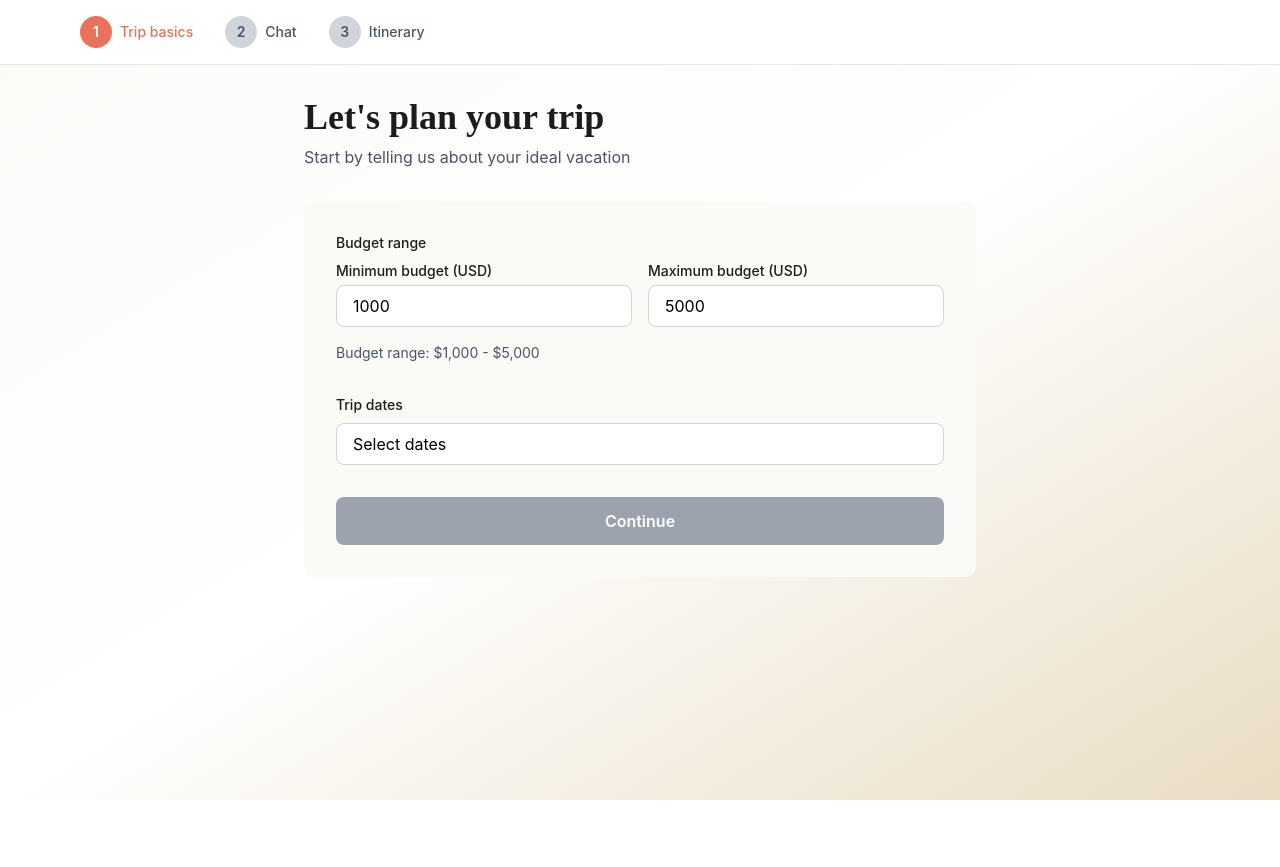
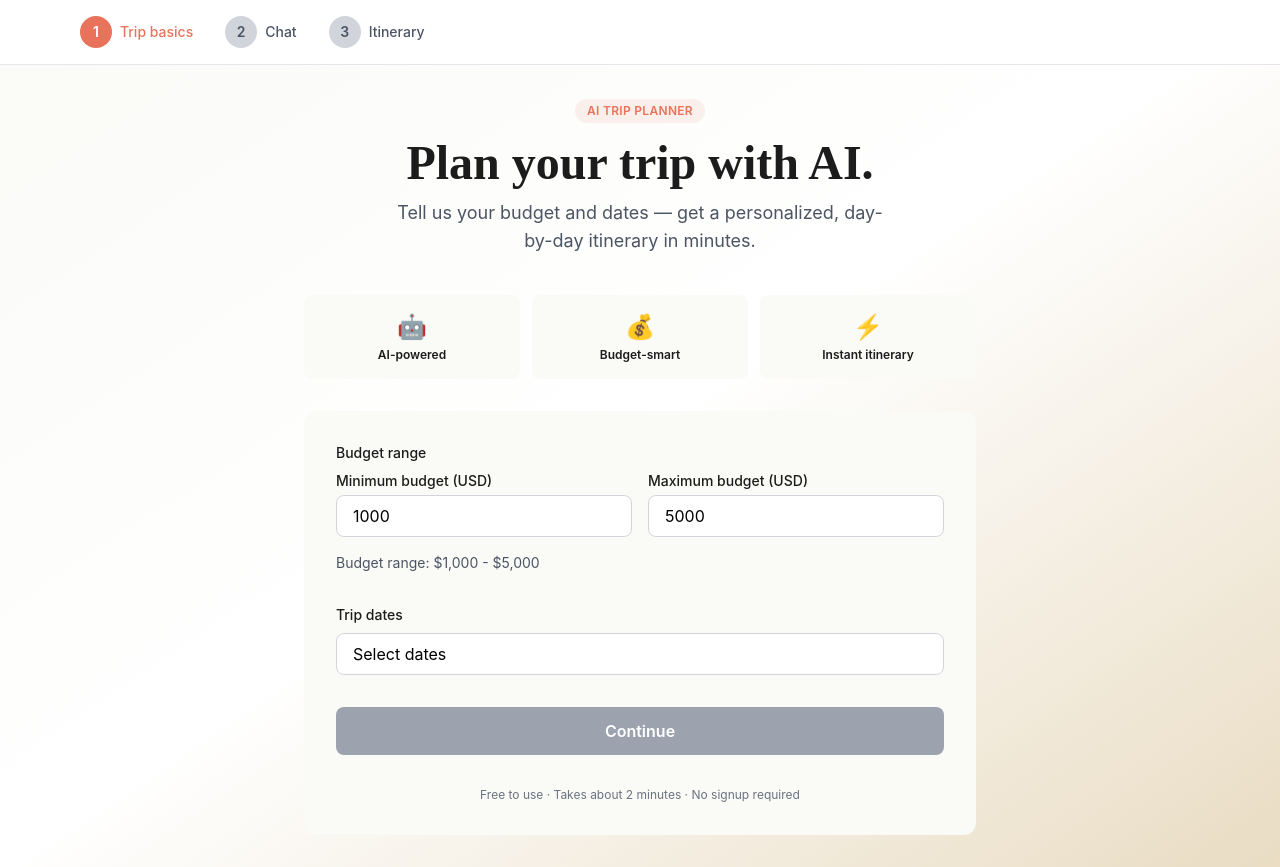
Before and after one commit to adanley-slalom/vacation-planner, a React (Vite) app: page / in a window 1280 px wide. Before the commit the page ends 800 px from the top, so only its background shows below. Built offline with nearby package versions, Linux system fonts and the light colour scheme.

Commit message:
Hero section updated

```diff
--- a/src/steps/TripBasics.tsx
+++ b/src/steps/TripBasics.tsx
@@ -43,8 +43,32 @@ export function TripBasicsStep() {
 
   return (
     <div className="max-w-2xl mx-auto">
-      <h1 className="text-4xl font-serif font-bold text-ink mb-2">Let's plan your trip</h1>
-      <p className="text-gray-600 mb-8">Start by telling us about your ideal vacation</p>
+      <div className="text-center mb-10">
+        <span className="inline-block text-xs font-semibold tracking-wide uppercase text-coral bg-coral/10 px-3 py-1 rounded-full mb-4">
+          AI trip planner
+        </span>
+        <h1 className="text-4xl md:text-5xl font-serif font-bold text-ink mb-3">
+          Plan your trip with AI.
+        </h1>
+        <p className="text-gray-600 text-lg max-w-lg mx-auto">
+          Tell us your budget and dates — get a personalized, day-by-day itinerary in minutes.
+        </p>
+      </div>
+
+      <div className="grid grid-cols-3 gap-3 mb-8 text-center">
+        <div className="bg-offwhite rounded-lg p-4">
+          <div className="text-2xl mb-1">🤖</div>
+          <div className="text-xs font-semibold text-ink">AI-powered</div>
+        </div>
+        <div className="bg-offwhite rounded-lg p-4">
+          <div className="text-2xl mb-1">💰</div>
+          <div className="text-xs font-semibold text-ink">Budget-smart</div>
+        </div>
+        <div className="bg-offwhite rounded-lg p-4">
+          <div className="text-2xl mb-1">⚡</div>
+          <div className="text-xs font-semibold text-ink">Instant itinerary</div>
+        </div>
+      </div>
 
       <div className="space-y-8 bg-offwhite p-8 rounded-xl">
         <div>
@@ -78,6 +102,9 @@ export function TripBasicsStep() {
         >
           Continue
         </button>
+        <p className="text-center text-xs text-gray-500 -mt-4">
+          Free to use · Takes about 2 minutes · No signup required
+        </p>
       </div>
     </div>
   );
```
